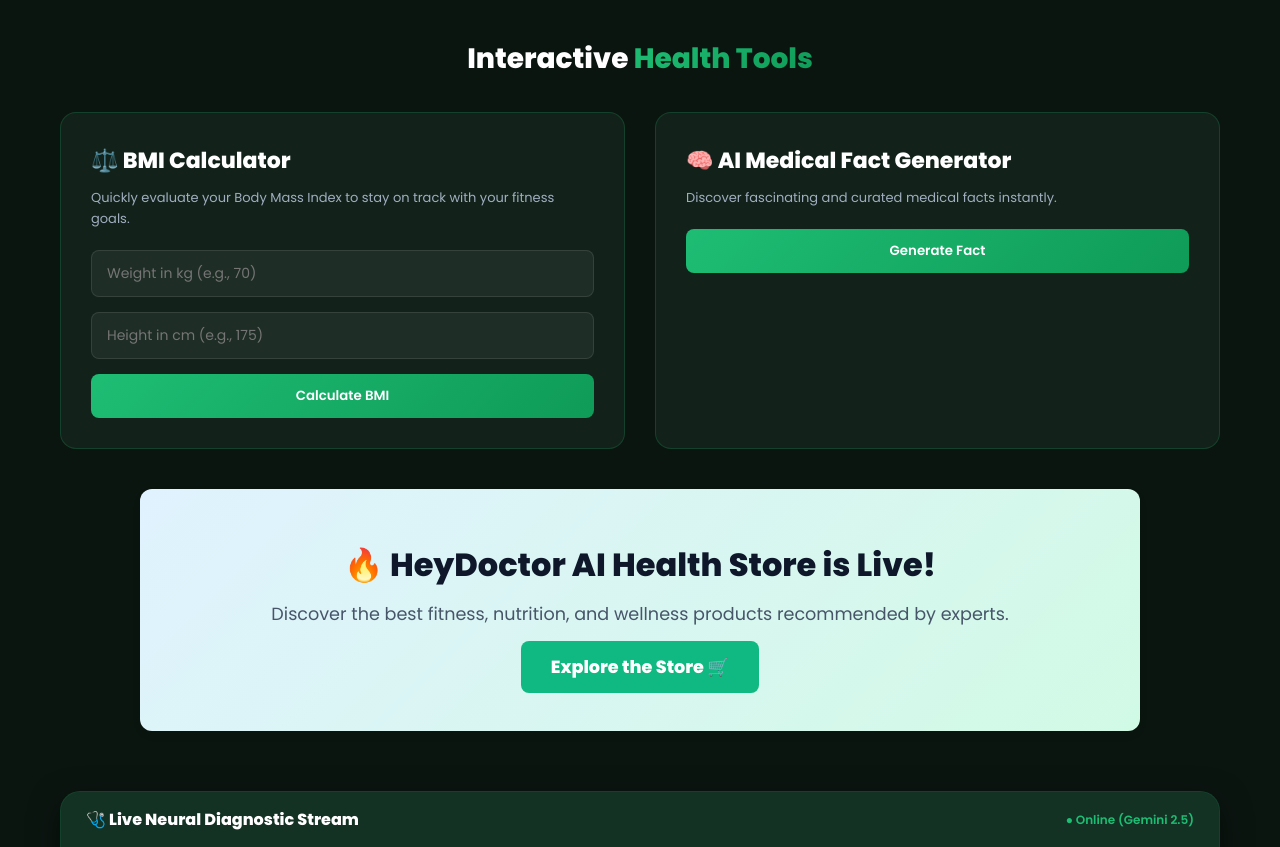
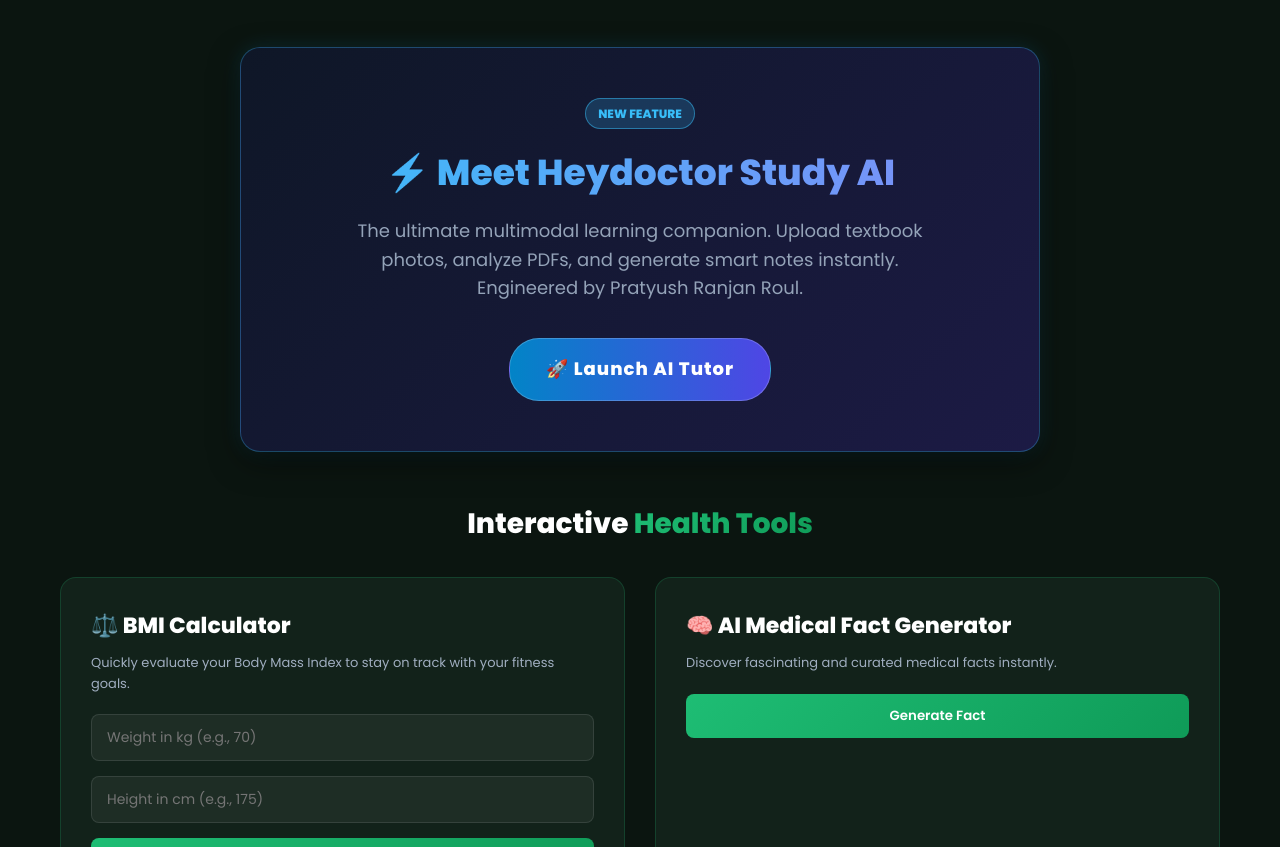
Before and after one commit to X-Studios-ops/My-Hey-Doctor.ai-website, a website: page index.html in a window 1280 px wide. Shown: the part 913-1760 px from the top of the page. Drawn offline with Linux system fonts and the light colour scheme.

Commit message:
Update index.html

```diff
--- a/index.html
+++ b/index.html
@@ -579,6 +579,89 @@
         </div>
     </section>
 
+    <style>
+    .ai-promo-box {
+        background: linear-gradient(135deg, rgba(15, 23, 42, 0.9), rgba(30, 27, 75, 0.9));
+        border: 1px solid rgba(56, 189, 248, 0.3);
+        border-radius: 20px;
+        padding: 50px 30px;
+        text-align: center;
+        max-width: 800px;
+        margin: 50px auto; /* Center alignment */
+        box-shadow: 0 10px 30px rgba(0, 0, 0, 0.5), 0 0 20px rgba(56, 189, 248, 0.15);
+        backdrop-filter: blur(10px);
+        font-family: 'Segoe UI', Tahoma, Geneva, Verdana, sans-serif;
+        color: white;
+        transition: transform 0.3s ease, box-shadow 0.3s ease;
+    }
+
+    .ai-promo-box:hover {
+        transform: translateY(-5px);
+        box-shadow: 0 15px 40px rgba(0, 0, 0, 0.6), 0 0 30px rgba(56, 189, 248, 0.3);
+        border: 1px solid rgba(56, 189, 248, 0.6);
+    }
+
+    .ai-promo-box h2 {
+        font-size: 36px;
+        margin-top: 0;
+        margin-bottom: 15px;
+        background: linear-gradient(90deg, #38bdf8, #818cf8);
+        -webkit-background-clip: text;
+        -webkit-text-fill-color: transparent;
+        font-weight: 800;
+    }
+
+    .ai-promo-box p {
+        color: #94a3b8;
+        font-size: 18px;
+        margin-bottom: 35px;
+        line-height: 1.6;
+        max-width: 600px;
+        margin-left: auto;
+        margin-right: auto;
+    }
+
+    .launch-ai-btn {
+        background: linear-gradient(90deg, #0284c7, #4f46e5);
+        color: white;
+        text-decoration: none;
+        padding: 16px 36px;
+        border-radius: 30px;
+        font-size: 18px;
+        font-weight: bold;
+        transition: all 0.3s ease;
+        display: inline-block;
+        border: 1px solid rgba(255, 255, 255, 0.2);
+        letter-spacing: 1px;
+    }
+
+    .launch-ai-btn:hover {
+        box-shadow: 0 0 25px rgba(56, 189, 248, 0.6);
+        background: linear-gradient(90deg, #0369a1, #4338ca);
+        transform: scale(1.05);
+    }
+
+    .badge {
+        background: rgba(56, 189, 248, 0.2);
+        color: #38bdf8;
+        padding: 5px 12px;
+        border-radius: 20px;
+        font-size: 12px;
+        font-weight: bold;
+        margin-bottom: 15px;
+        display: inline-block;
+        border: 1px solid rgba(56, 189, 248, 0.5);
+    }
+</style>
+
+<div class="ai-promo-box">
+    <div class="badge">NEW FEATURE</div>
+    <h2>⚡ Meet Heydoctor Study AI</h2>
+    <p>The ultimate multimodal learning companion. Upload textbook photos, analyze PDFs, and generate smart notes instantly. Engineered by Pratyush Ranjan Roul.</p>
+
+    <a href="Hey doctor study ai.html" class="launch-ai-btn">🚀 Launch AI Tutor</a>
+</div>
+
     <!-- SECTION: Health Tools -->
     <section id="health-tools" class="tools-section">
         <h2 style="text-align: center; margin-bottom: 30px; font-size: 28px;">Interactive <span class="gradient-text">Health Tools</span></h2>
```
